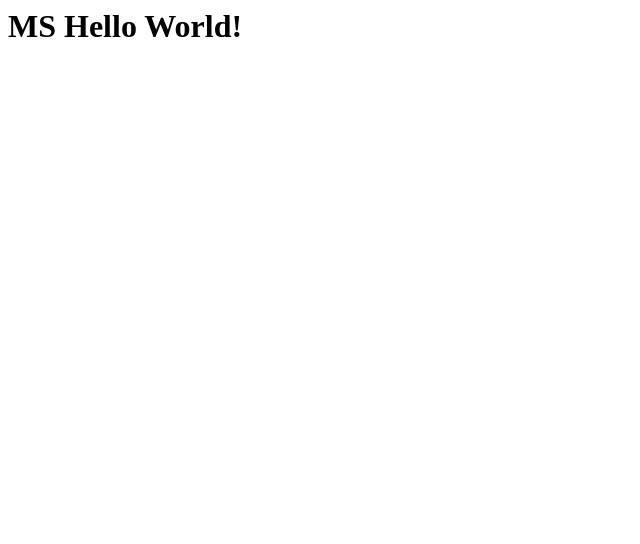
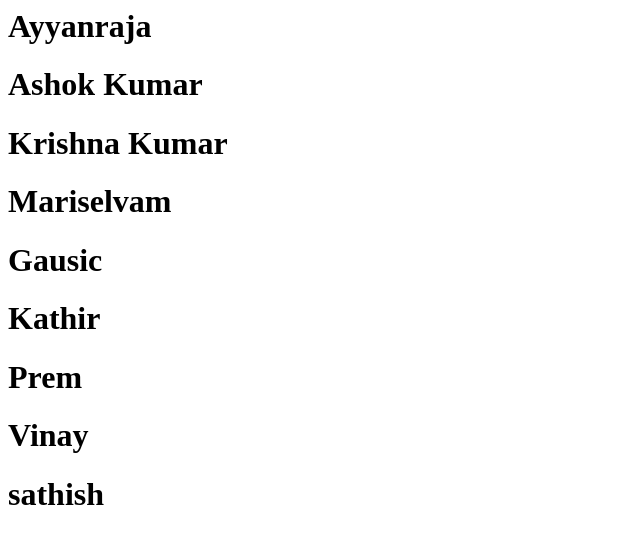
Before and after one commit to msdrive/helloworld, a plain HTML site: page index.html in a window 1280 px wide. Shown: the whole page, without its empty margins (0-640 px from the left). Drawn offline with Linux system fonts and the light colour scheme.

Commit message:
name list

```diff
--- a/index.html
+++ b/index.html
@@ -4,6 +4,14 @@
     <meta charset="UTF-8">
   </head>
   <body>
-  	<h1>MS Hello World!</h1>
+  	<h1>Ayyanraja</h1>
+  	<h1>Ashok Kumar</h1>
+  	<h1>Krishna Kumar</h1>
+  	<h1>Mariselvam</h1>
+  	<h1>Gausic</h1>
+  	<h1>Kathir</h1>
+  	<h1>Prem</h1>
+  	<h1>Vinay</h1>
+  	<h1>sathish</h1>
   </body>
 </html>
```
